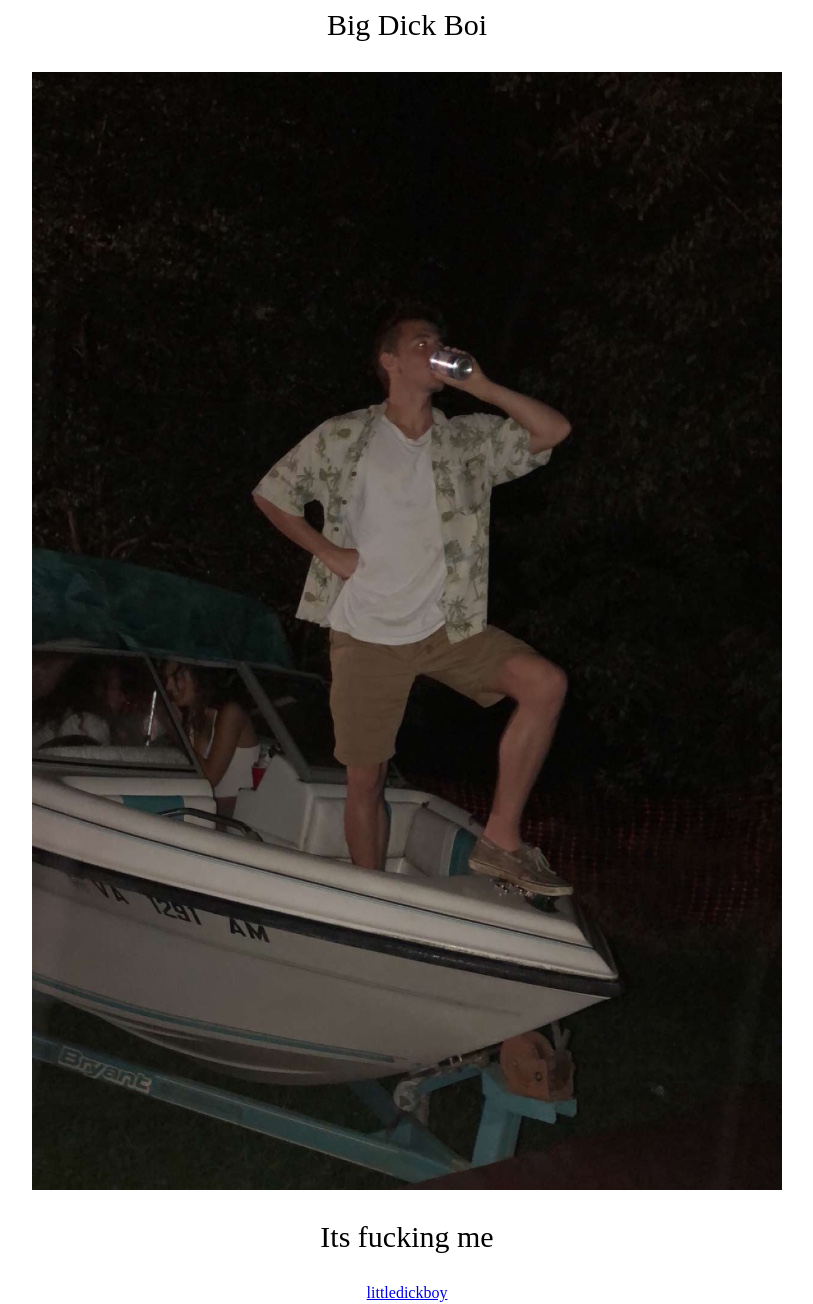
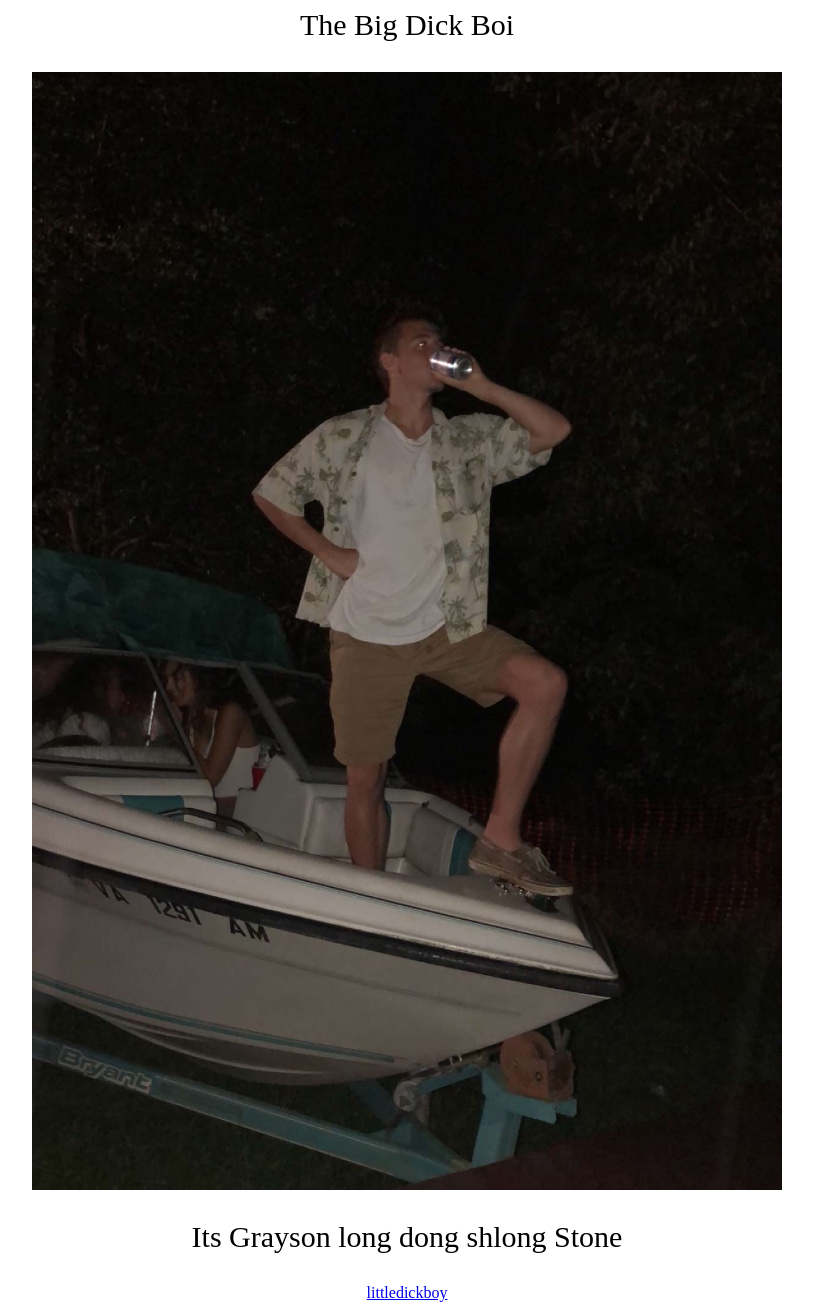
Before and after one commit to graysonstone2/graysonstone2.github.io, a plain HTML site: page index.html in a window 1280 px wide. Shown: the whole page, without its empty margins (233-1046 px from the left). Drawn offline with Linux system fonts and the light colour scheme.

Commit message:
Update index.html

```diff
--- a/index.html
+++ b/index.html
@@ -1,6 +1,6 @@
 <center>
-  <p style="font-size: 30px">Big Dick Boi</p>
+  <p style="font-size: 30px">The Big Dick Boi</p>
   <img src="static/IMG_2294.jpg" />
-  <p style="font-size: 30px">Its fucking me</p>
+  <p style="font-size: 30px">Its Grayson long dong shlong Stone</p>
   <a href="http://littledickboy.com">littledickboy</a>
 </center>
```
